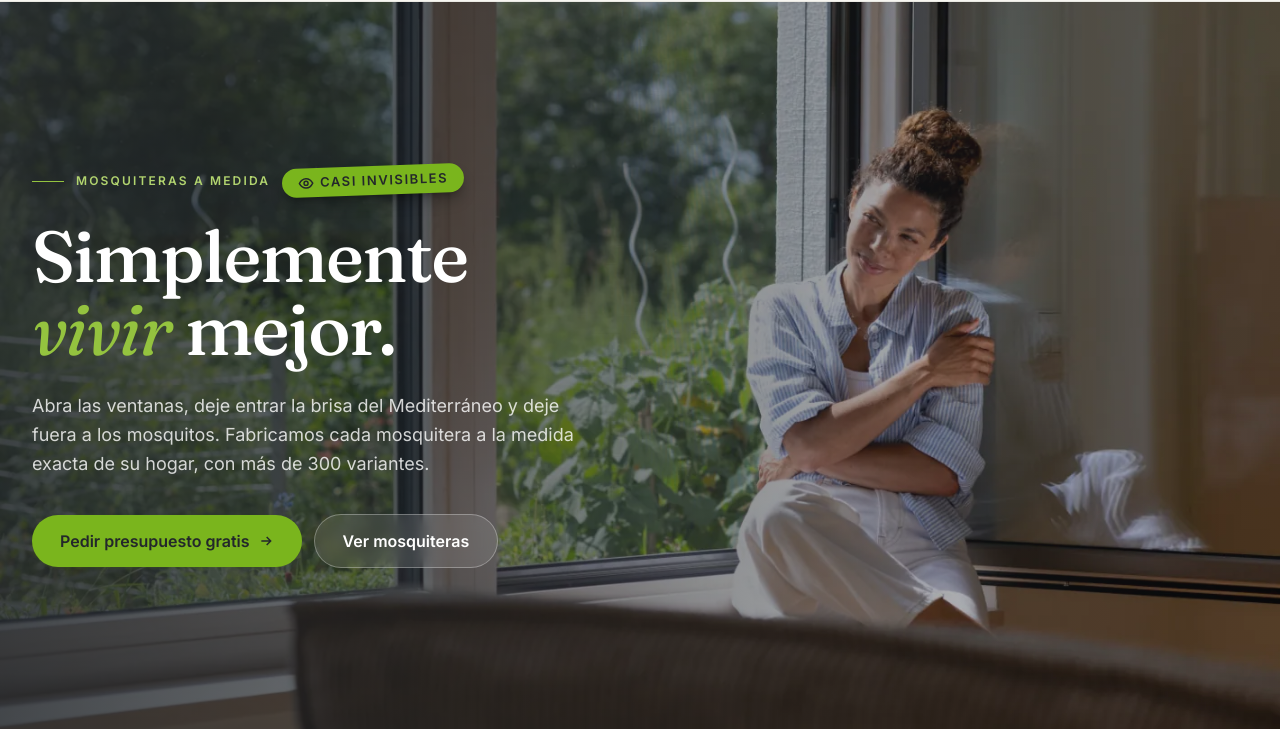
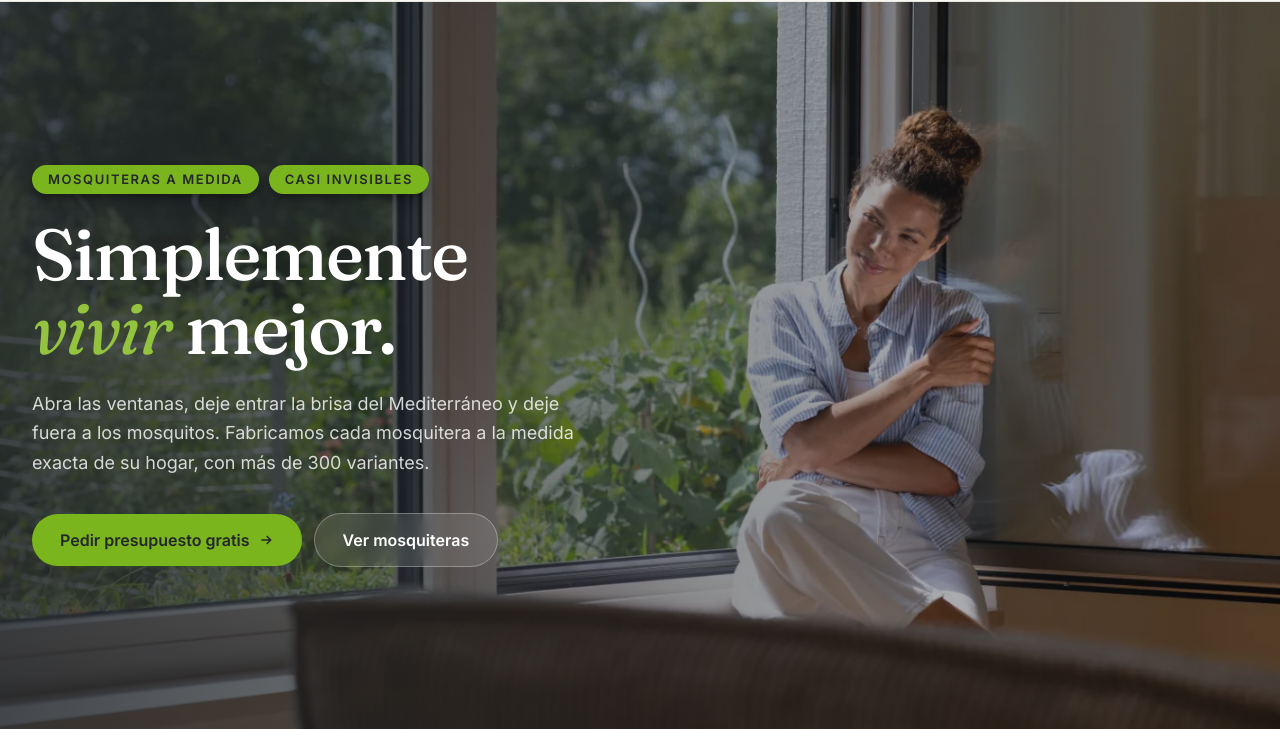
Before and after one commit to malledirekt/netec, a website: page public/index.html in a window 1280 px wide. Shown: the part 71-800 px from the top of the page. Drawn offline with nearby package versions, Linux system fonts and the light colour scheme; files that its build step writes are made by us from their sources.

Commit message:
Hero: beide Labels gerade, grün hinterlegt, ohne Icon
Co-Authored-By: Claude Opus 5.5 <noreply@anthropic.com>
Claude-Session: https://claude.ai/code/session_01EvGq64qTNduMKCjZVyMghb

```diff
--- a/public/index.html
+++ b/public/index.html
@@ -75,7 +75,7 @@
 
         <div class="mx-auto w-full max-w-7xl px-5 pt-32 pb-14 lg:px-8 lg:py-24">
           <div class="max-w-2xl">
-            <p class="eyebrow flex-wrap gap-3 text-netec-300"><span class="h-px w-8 bg-netec-400"></span>Mosquiteras a medida<span class="inline-flex -rotate-2 items-center gap-1.5 rounded-full bg-netec-500 px-4 py-1.5 text-[13px] tracking-[0.12em] text-ink shadow-lg shadow-black/30"><svg class="size-4" viewBox="0 0 24 24" fill="none" stroke="currentColor" stroke-width="2.2" aria-hidden="true"><path d="M2 12s3.6-7 10-7 10 7 10 7-3.6 7-10 7S2 12 2 12z"/><circle cx="12" cy="12" r="3"/></svg>Casi invisibles</span></p>
+            <p class="eyebrow flex-wrap gap-2.5"><span class="inline-flex items-center rounded-full bg-netec-500 px-4 py-1.5 text-[13px] tracking-[0.12em] text-ink shadow-lg shadow-black/30">Mosquiteras a medida</span><span class="inline-flex items-center rounded-full bg-netec-500 px-4 py-1.5 text-[13px] tracking-[0.12em] text-ink shadow-lg shadow-black/30">Casi invisibles</span></p>
             <h1 class="mt-6 font-display text-5xl leading-[1.02] font-medium tracking-tight text-balance sm:text-6xl xl:text-7xl">
               Simplemente <em class="font-normal text-netec-400">vivir</em> mejor.
             </h1>
```
